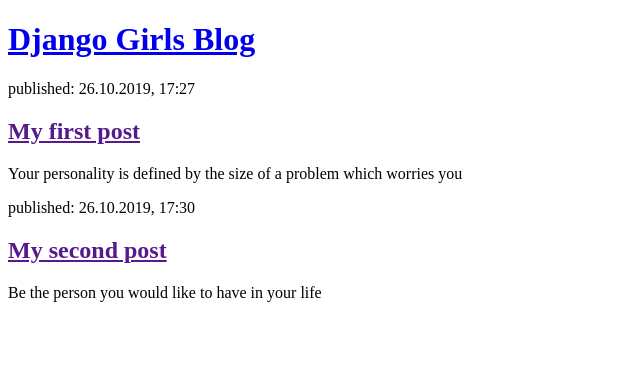
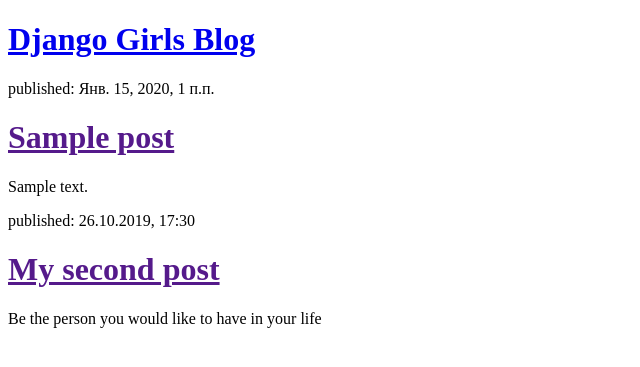
Before and after one commit to annxxv/my-first-blog, a Django app: template blog/templates/blog/post_list.html in a window 1280 px wide. Shown: the top 367 px of the page, without its empty margins (0-640 px from the left). Run offline with Django 3.2, Linux system fonts and the light colour scheme; the template is opened without the code that fills it: values that come from a table or form of the project are taken from there, others are empty; tables that the repository leaves empty hold one stand-in row (values such as "Sample post").

Commit message:
Modified to dispaly posts from database

```diff
--- a/blog/templates/blog/post_list.html
+++ b/blog/templates/blog/post_list.html
@@ -14,15 +14,17 @@
           <h1><a href="/">Django Girls Blog</a></h1>
       </div>
 
-      <div>
-          <p>published: 26.10.2019, 17:27</p>
-          <h2><a href="">My first post</a></h2>
-          <p>Your personality is defined by the size of a problem which worries you</p>
-      </div>
+          {% for post in posts %}
+              <div>
+                  <p>published: {{post.published_date}}</p>
+                  <h1> <a href=""> {{post.title}} </a> </h1>
+                  <p>{{post.text|linebreaksbr}}</p>
+              </div>
+          {% endfor %}
 
       <div>
           <p>published: 26.10.2019, 17:30</p>
-          <h2><a href="">My second post</a></h2>
+          <h1><a href="">My second post</a></h1>
           <p>Be the person you would like to have in your life</p>
       </div>
     </body>
```
Also changed, not shown: blog/views.py (+12 -1 lines).
